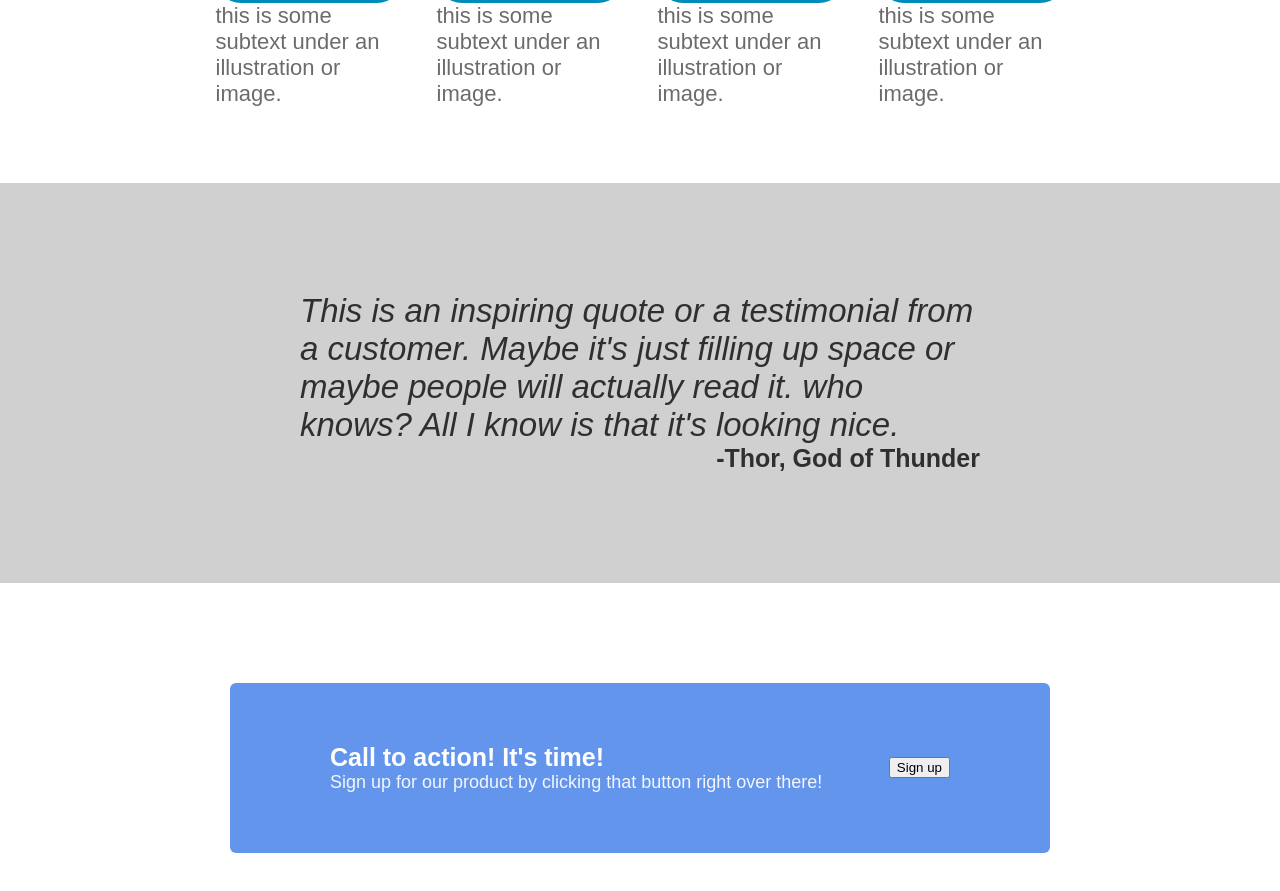
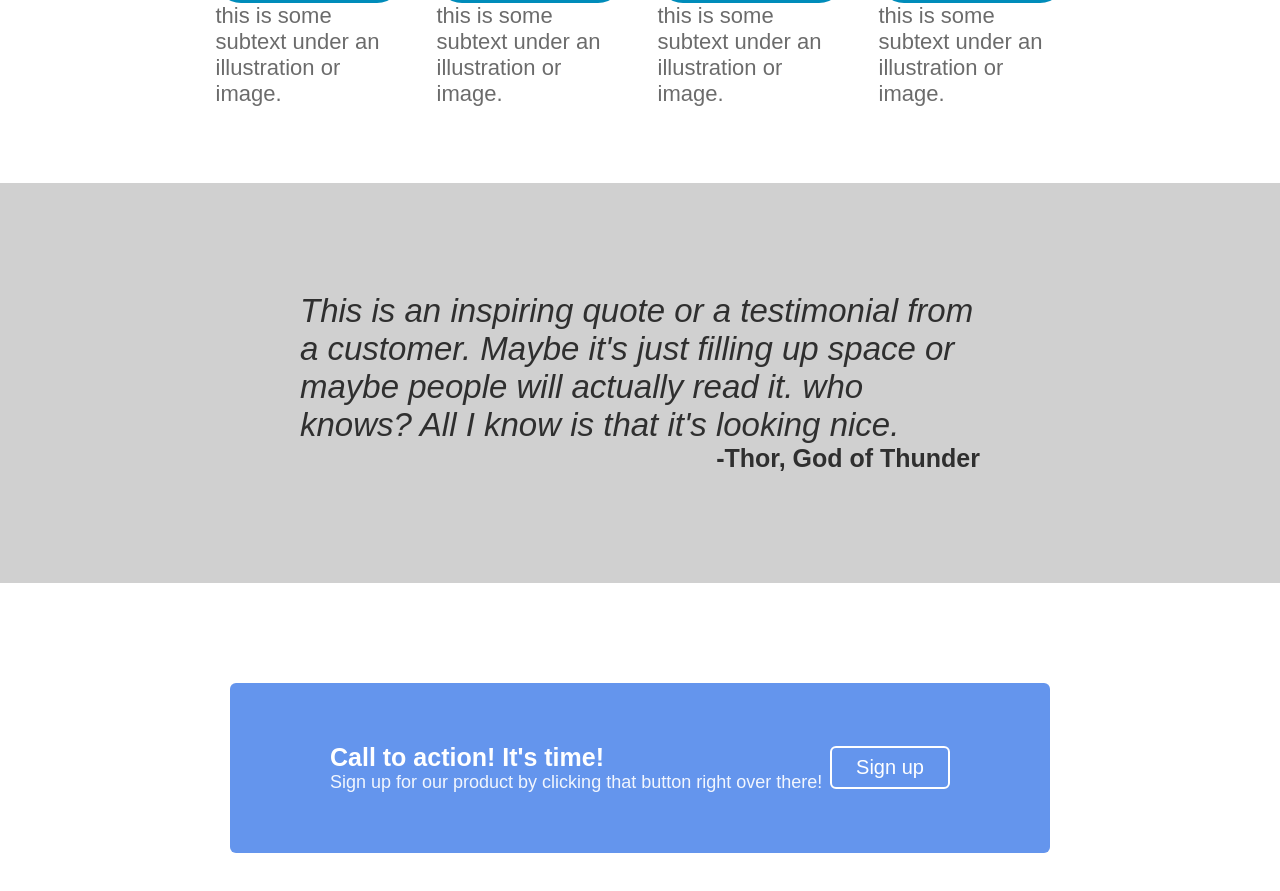
Before and after one commit to garang96/landing_page, a plain HTML site: page index.html in a window 1280 px wide. Shown: the part 790-1681 px from the top of the page. Drawn offline with Linux system fonts and the light colour scheme.

Commit message:
Give width,padding,font-size,background,color and border to blue-div button

```diff
--- a/styles.css
+++ b/styles.css
@@ -145,3 +145,13 @@ h1 {
     color: rgba(255, 255, 255, 0.918);
     font-size: 18px;
 }
+
+.blue-div button {
+    width: 120px;
+    padding: 8px 16px;
+    border: 2px solid white;
+    border-radius: 6px;
+    background-color: cornflowerblue;
+    font-size: 20px;
+    color: white;
+}
```
